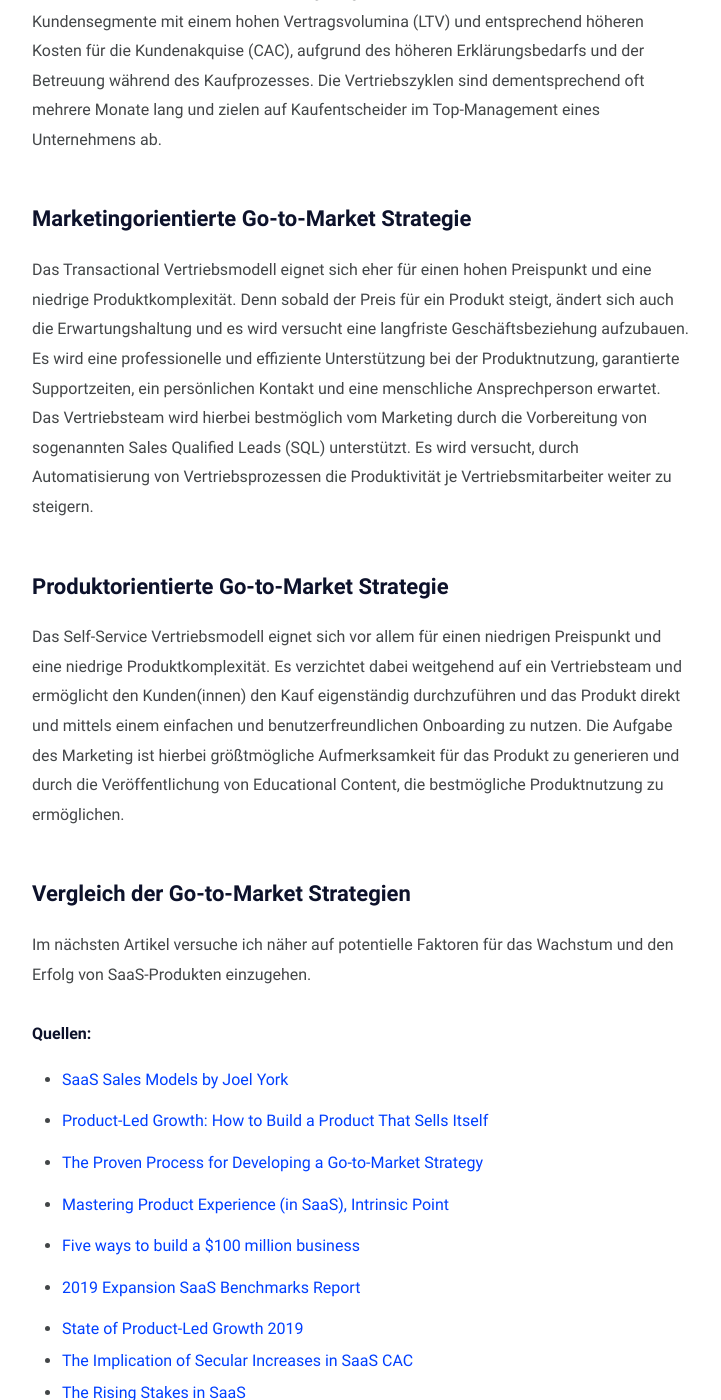
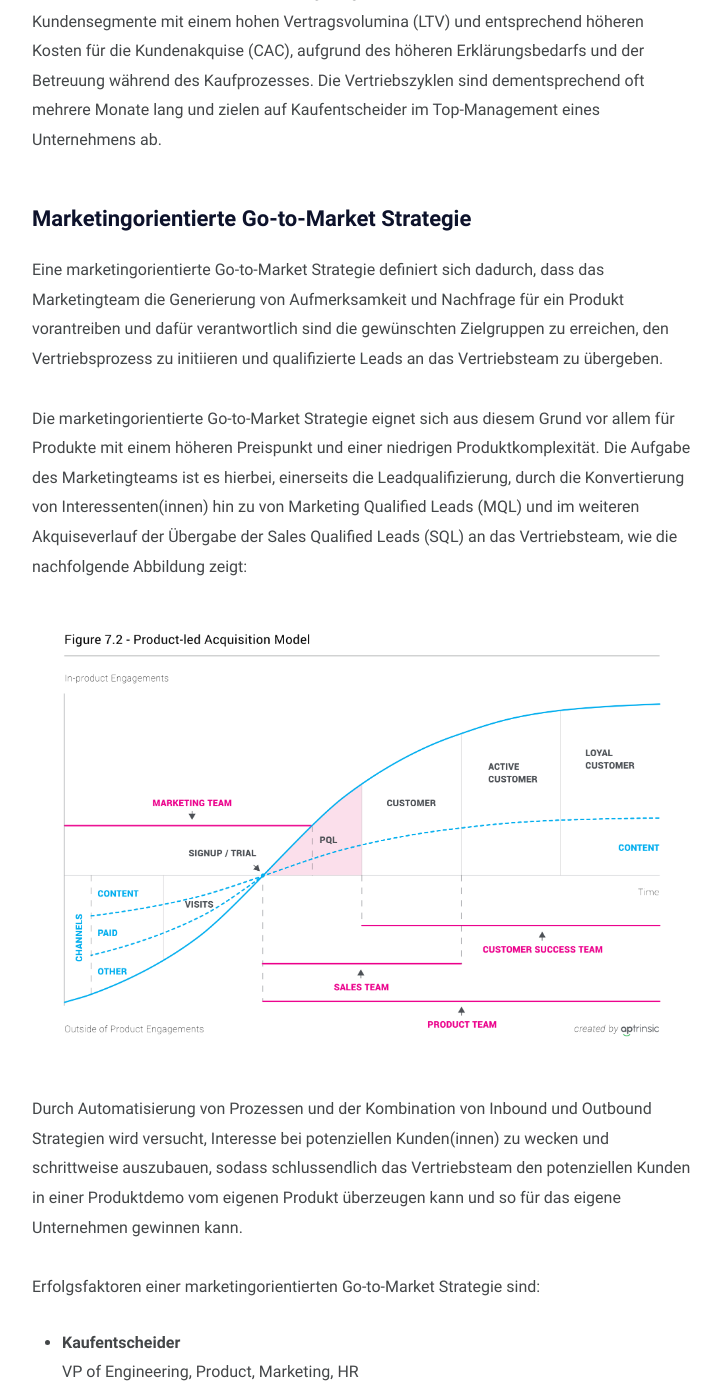
Before and after one commit to mariostnr/website, a Jekyll site: the page built from _posts/2021-05-27-vergleich-go-to-market-strategien.md, in a window 1280 px wide and 1400 px high, scrolled down 1437 px. Shown: the whole window, without its empty margins (278-999 px from the left). Built offline with Jekyll 4.4.1, drawn with Linux system fonts in a browser that asks for light colours; some of the changed text lies outside the part shown.

Commit message:
Update Blog “2021-05-27-vergleich-go-to-market-strategien”

```diff
--- a/_posts/2021-05-27-vergleich-go-to-market-strategien.md
+++ b/_posts/2021-05-27-vergleich-go-to-market-strategien.md
@@ -18,48 +18,60 @@ Die salesorientierte Go-to-Market Strategie eignet sich vor allem für einen hoh
 Erfolgsfaktoren einer salesorientierten Go-to-Market Strategie sind:
 
 * Kaufentscheider
-: CIO, CISO, CTO, CFO
+  : CIO, CISO, CTO, CFO
 * Vertriebszyklus
-: Monate
+  : Monate
 * Vertragsvolumen
-: ab 100 Tsd. US-Dollar
+  : ab 100 Tsd. US-Dollar
 * Kosten für die Kundenakquise (CAC)
-: Hoch
+  : Hoch
 * Produktkomplexität
-: Hoch
+  : Hoch
 
 Die salesorientierte Go-to-Market Strategie eignet sich aus diesem Grund vor allem für Kundensegmente mit einem hohen Vertragsvolumina (LTV) und entsprechend höheren Kosten für die Kundenakquise (CAC), aufgrund des höheren Erklärungsbedarfs und der Betreuung während des Kaufprozesses. Die Vertriebszyklen sind dementsprechend oft mehrere Monate lang und zielen auf Kaufentscheider im Top-Management eines Unternehmens ab.
 
 ## Marketingorientierte Go-to-Market Strategie
 
-Das Transactional Vertriebsmodell eignet sich eher für einen hohen Preispunkt und eine niedrige Produktkomplexität. Denn sobald der Preis für ein Produkt steigt, ändert sich auch die Erwartungshaltung und es wird versucht eine langfriste Geschäftsbeziehung aufzubauen. Es wird eine professionelle und effiziente Unterstützung bei der Produktnutzung, garantierte Supportzeiten, ein persönlichen Kontakt und eine menschliche Ansprechperson erwartet. Das Vertriebsteam wird hierbei bestmöglich vom Marketing durch die Vorbereitung von sogenannten Sales Qualified Leads (SQL) unterstützt. Es wird versucht, durch Automatisierung von Vertriebsprozessen die Produktivität je Vertriebsmitarbeiter weiter zu steigern.
+Eine marketingorientierte Go-to-Market Strategie definiert sich dadurch, dass das Marketingteam die Generierung von Aufmerksamkeit und Nachfrage für ein Produkt vorantreiben und dafür verantwortlich sind die gewünschten Zielgruppen zu erreichen, den Vertriebsprozess zu initiieren und qualifizierte Leads an das Vertriebsteam zu übergeben.
 
+Die marketingorientierte Go-to-Market Strategie eignet sich aus diesem Grund vor allem für Produkte mit einem höheren Preispunkt und einer niedrigen Produktkomplexität. Die Aufgabe des Marketingteams ist es hierbei, einerseits die Leadqualifizierung, durch die Konvertierung von Interessenten(innen) hin zu von Marketing Qualified Leads (MQL) und im weiteren Akquiseverlauf der Übergabe der Sales Qualified Leads (SQL) an das Vertriebsteam, wie die nachfolgende Abbildung zeigt:
+
+![Leadqualifizierung von MQL zu SQL](/assets/uploads/saas-leadqualifizierung-von-mql-zu-sql.png "Leadqualifizierung von MQL zu SQL")
+
+Durch Automatisierung von Prozessen und der Kombination von Inbound und Outbound Strategien wird versucht, Interesse bei potenziellen Kunden(innen) zu wecken und schrittweise auszubauen, sodass schlussendlich das Vertriebsteam den potenziellen Kunden in einer Produktdemo vom eigenen Produkt überzeugen kann und so für das eigene Unternehmen gewinnen kann.
+
+Erfolgsfaktoren einer marketingorientierten Go-to-Market Strategie sind:
+
+* Kaufentscheider
+  : VP of Engineering, Product, Marketing, HR
+* Vertriebszyklus
+  : Tage bis Wochen
+* Vertragsvolumen
+  : ~ 5 bis 100 Tsd. US-Dollar
+* Kosten für die Kundenakquise (CAC)
+  : Mittel
+* Produktkomplexität
+  : Niedrig
+
+Marketingorientierte und salesorientierte Go-to-Marketingstrategien werden meist parallel angewendet, um durch die automatisierte Leadqualifizierung die Effizienz des Vertriebsteams deutlich zu steigern und die CAC zu senken.
 
 ## Produktorientierte Go-to-Market Strategie
 
 Das Self-Service Vertriebsmodell eignet sich vor allem für einen niedrigen Preispunkt und eine niedrige Produktkomplexität. Es verzichtet dabei weitgehend auf ein Vertriebsteam und ermöglicht den Kunden(innen) den Kauf eigenständig durchzuführen und das Produkt direkt und mittels einem einfachen und benutzerfreundlichen Onboarding zu nutzen. Die Aufgabe des Marketing ist hierbei größtmögliche Aufmerksamkeit für das Produkt zu generieren und durch die Veröffentlichung von Educational Content, die bestmögliche Produktnutzung zu ermöglichen.
 
-
 ## Vergleich der Go-to-Market Strategien
-
 
 Im nächsten Artikel versuche ich näher auf potentielle Faktoren für das Wachstum und den Erfolg von SaaS-Produkten einzugehen.
 
 **Quellen:**
 
-
 * [SaaS Sales Models by Joel York](http://chaotic-flow.com/media/saas-sales-models.pdf)
 * [Product-Led Growth: How to Build a Product That Sells Itself](https://productled.com/book/)
-
-
-
+* [State of the Open Cloud 2019](https://de.slideshare.net/Battery_Ventures/state-of-the-opencloud-2019)
+* [Mastering Product Experience (in SaaS), Intrinsic Point](https://intrinsicpoint.com/mastering-product-experience-in-saas/home)
 * [The Proven Process for Developing a Go-to-Market Strategy](https://blog.hubspot.com/sales/gtm-strategy)
-* [Mastering Product Experience (in SaaS), Intrinsic Point](https://intrinsicpoint.com/mastering-product-experience-in-saas/home)
-
 * [Five ways to build a $100 million business](https://christophjanz.blogspot.com/2014/10/five-ways-to-build-100-million-business.html)
 * [2019 Expansion SaaS Benchmarks Report](https://openviewpartners.com/expansion-saas-benchmarks)
-
-
 * [State of Product-Led Growth 2019](https://www.productled.org/data-and-trends/state-of-product-led-growth)
 * [The Implication of Secular Increases in SaaS CAC](https://tomtunguz.com/cac-increase/)
 * [The Rising Stakes in SaaS](https://tomtunguz.com/rising-table-stakes-in-saas/)
```
Also changed, not shown: assets/uploads/saas-leadqualifizierung-von-mql-zu-sql.png (added).
